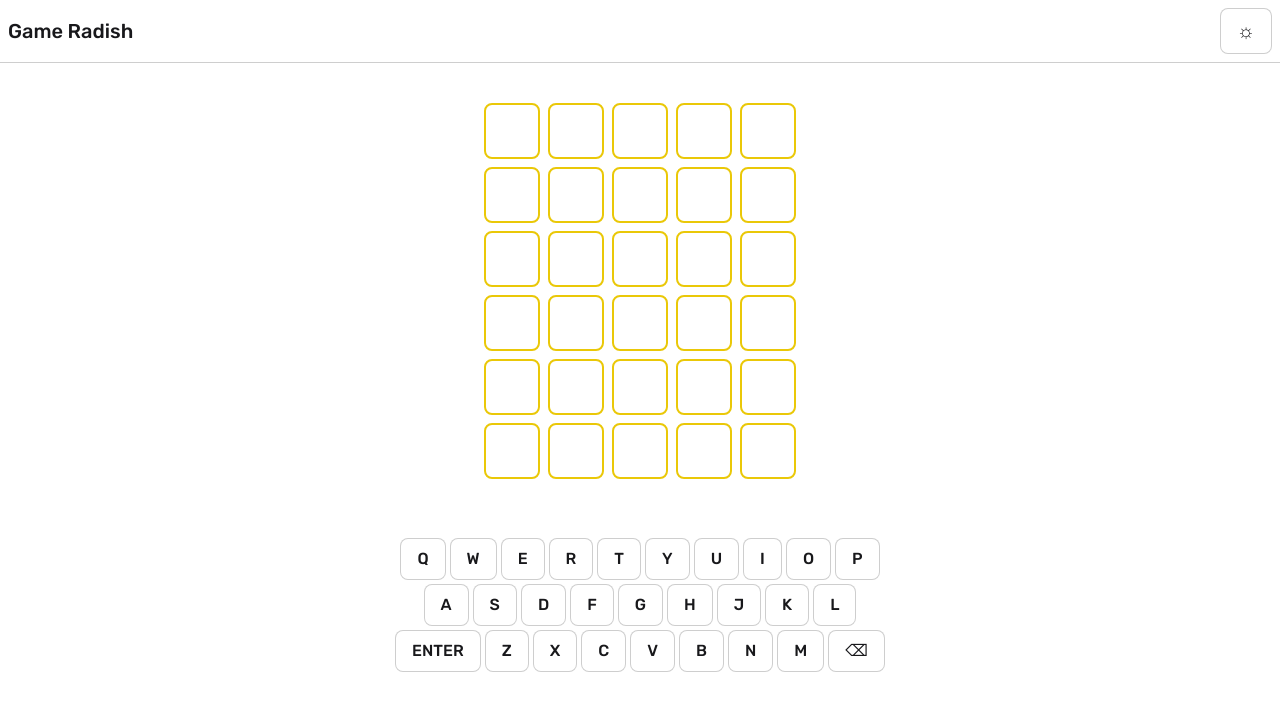
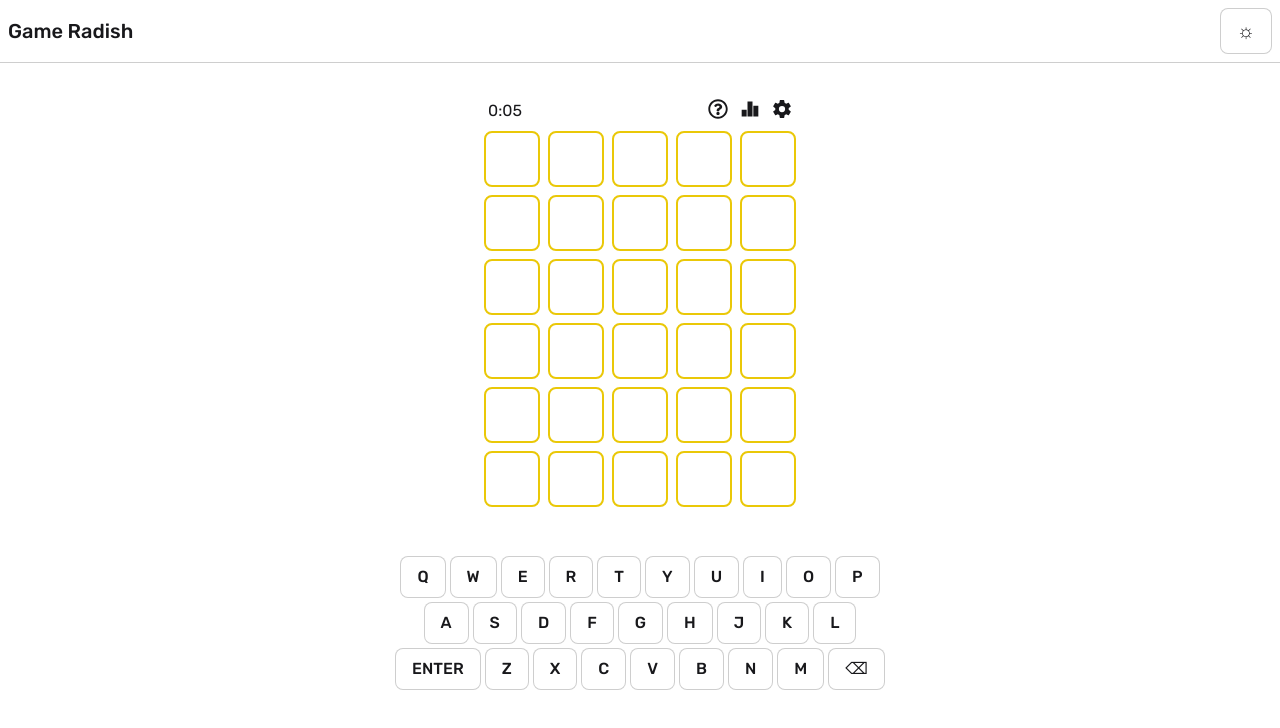
Before and after one commit to YaredFall/wordle, a React (Vite) app: page / in a window 1280 px wide. Shown: the top 728 px of the page. Built offline with nearby package versions, Linux system fonts and the light colour scheme.

Commit message:
+react-icons; +timer; +help, settings and stats buttons (non-functioal)

```diff
--- a/package.json
+++ b/package.json
@@ -12,6 +12,7 @@
     "@types/react-transition-group": "^4.4.5",
     "react": "^18.2.0",
     "react-dom": "^18.2.0",
+    "react-icons": "^4.7.1",
     "react-transition-group": "^4.4.5"
   },
   "devDependencies": {
--- /dev/null
+++ b/src/components/HelpButton.tsx
@@ -0,0 +1,13 @@
+import React, { FC } from 'react';
+import { FaRegQuestionCircle } from 'react-icons/fa'
+
+const HelpButton: FC<React.HTMLAttributes<HTMLButtonElement>> = (props) => {
+
+    return (
+        <button {...props}>
+            <FaRegQuestionCircle/>
+        </button>
+    );
+};
+
+export default HelpButton;
--- /dev/null
+++ b/src/components/SettingsButton.tsx
@@ -0,0 +1,13 @@
+import { FC } from 'react';
+import { IoSettingsSharp } from "react-icons/io5"
+
+const SettingsButton: FC<React.HTMLAttributes<HTMLButtonElement>> = (props) => {
+
+    return (
+        <button {...props}>
+            <IoSettingsSharp />
+        </button>
+    );
+};
+
+export default SettingsButton;
--- /dev/null
+++ b/src/components/StatsButton.tsx
@@ -0,0 +1,13 @@
+import { FC } from 'react';
+import { RiBarChart2Fill } from 'react-icons/ri'
+
+const StatsButton: FC<React.HTMLAttributes<HTMLButtonElement>> = (props) => {
+
+    return (
+        <button {...props}>
+            <RiBarChart2Fill />
+        </button>
+    );
+};
+
+export default StatsButton;
--- /dev/null
+++ b/src/components/Timer.tsx
@@ -0,0 +1,33 @@
+import { FC, useEffect, useState } from 'react';
+
+type TimerProps = {
+    className?: string
+    startingTime?: number
+    paused?: boolean
+}
+
+const Timer: FC<TimerProps> = ({ className, startingTime = 0, paused = false }) => {
+
+    const [currentSeconds, setCurrentSeconds] = useState(startingTime)
+
+    useEffect(() => {
+        const interavl = setInterval(() => {
+            if (!paused) {
+                setCurrentSeconds(prev => prev + 1);
+            }
+        }, 1000)
+
+        return () => {
+            clearInterval(interavl)
+        }
+    }, [])
+
+    const minutes = Math.floor(currentSeconds / 60);
+    const seconds = currentSeconds % 60
+
+    return (
+        <span className={className} children={`${minutes}:${seconds < 10 ? "0" + seconds : seconds}`} />
+    );
+};
+
+export default Timer;
--- /dev/null
+++ b/src/components/WordleGame/ControlBar.tsx
@@ -0,0 +1,26 @@
+import { FC } from 'react';
+import Timer from '../Timer';
+import SettingsButton from '../SettingsButton';
+import HelpButton from '../HelpButton';
+import StatsButton from '../StatsButton';
+
+
+type controlBarProps = {
+
+}
+
+const controlBar: FC<controlBarProps> = ({ }) => {
+
+    return (
+        <div className={"flex flex-row py-2 items-center"}>
+            <Timer className={"ml-1 self-end text-lg sm:text-base"} />
+            <div className={"flex flex-row ml-auto gap-1 text-2xl sm:text-xl"}>
+                <HelpButton className={"rounded-full p-1 bg-transparent"} />
+                <StatsButton className={"rounded-full p-1 bg-transparent"} />
+                <SettingsButton className={"rounded-full p-1 bg-transparent"} />
+            </div>
+        </div>
+    );
+};
+
+export default controlBar;
--- a/src/components/WordleGame/Table.tsx
+++ b/src/components/WordleGame/Table.tsx
@@ -12,7 +12,7 @@ type TableProps = {
 const Table: FC<TableProps> = ({rows, cluedUsedWords= [], currentLetters= []}) => {
 
     return (
-        <div className={"text-[2rem] font-semibold flex flex-col gap-2 py-[4vh] flex-1 justify-center"}>
+        <div className={"text-[2rem] font-semibold flex flex-col gap-2 justify-center"}>
             {[...Array(rows)].map((e, i) => {
                 if (i < cluedUsedWords?.length)
                     return <Row key={i} letters={[...cluedUsedWords[i].word]} clues={[...cluedUsedWords[i].clues]}
--- a/src/components/WordleGame/WordleGame.tsx
+++ b/src/components/WordleGame/WordleGame.tsx
@@ -5,6 +5,7 @@ import words from "../../assets/wordList.json"
 import GameResults from "./GameResults";
 import {CSSTransition, SwitchTransition} from "react-transition-group";
 import {Clue, GameState} from "./gameTypes";
+import ControlBar from './ControlBar';
 
 
 const getWord = (wordList: string[]) => {
@@ -103,7 +104,10 @@ const WordleGame: FC<WordleGameProps> = ({wordLength = 5, maxTries = 6}) => {
 
     return (
         <div className={"flex flex-col items-center h-full"}>
-            <Table rows={maxTries} currentLetters={currentLetters} cluedUsedWords={cluedUsedWords} />
+            <div className={"flex-1 flex flex-col justify-center pb-[4vh] pt-[2vh]"}>
+                <ControlBar />
+                <Table rows={maxTries} currentLetters={currentLetters} cluedUsedWords={cluedUsedWords} />
+            </div>
             <div className={"flex flex-col flex-1"}>
                 <SwitchTransition>
                     <CSSTransition
```
Also changed, not shown: 1 other file (tests, documents, lock files or other folders).
